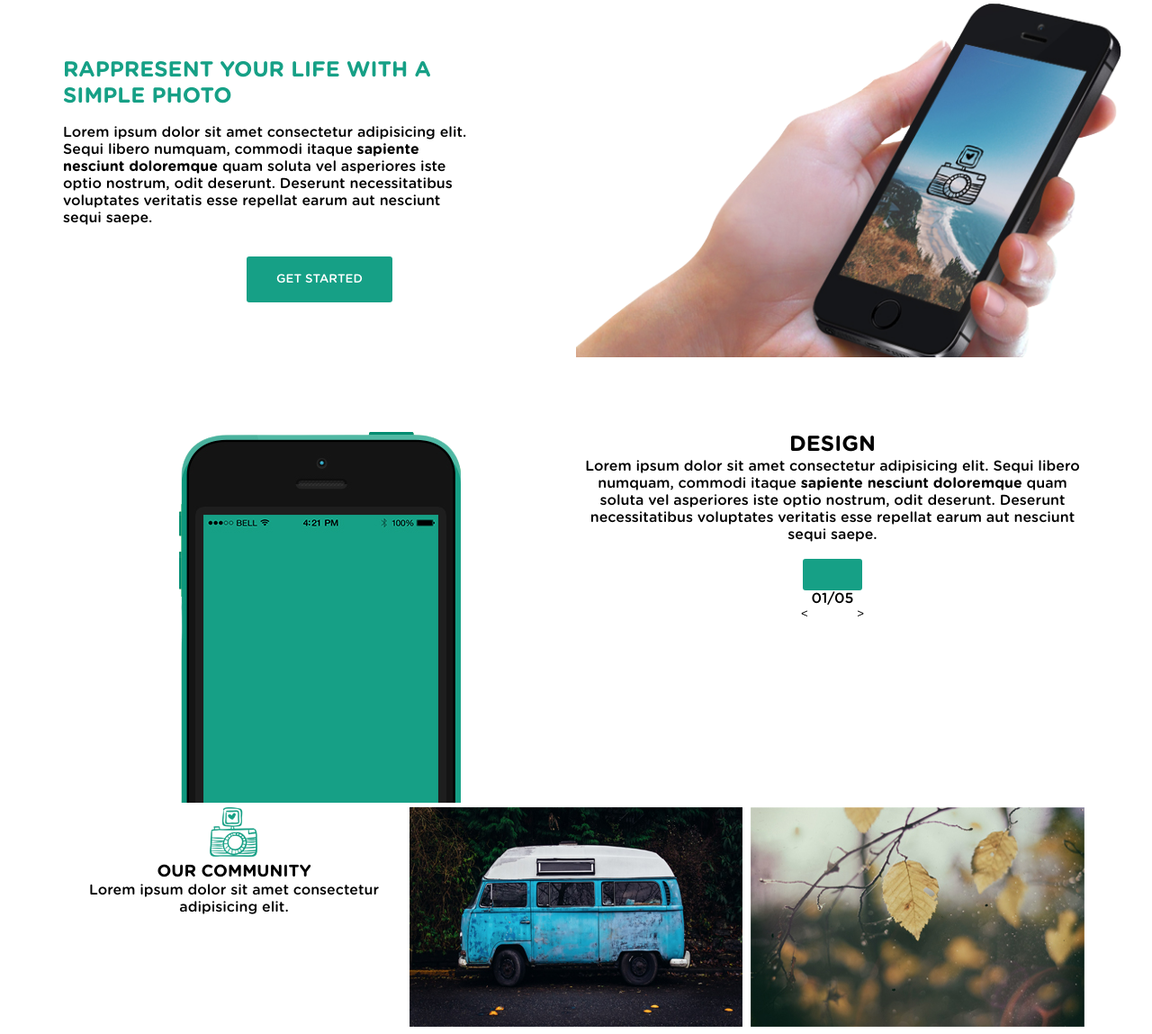
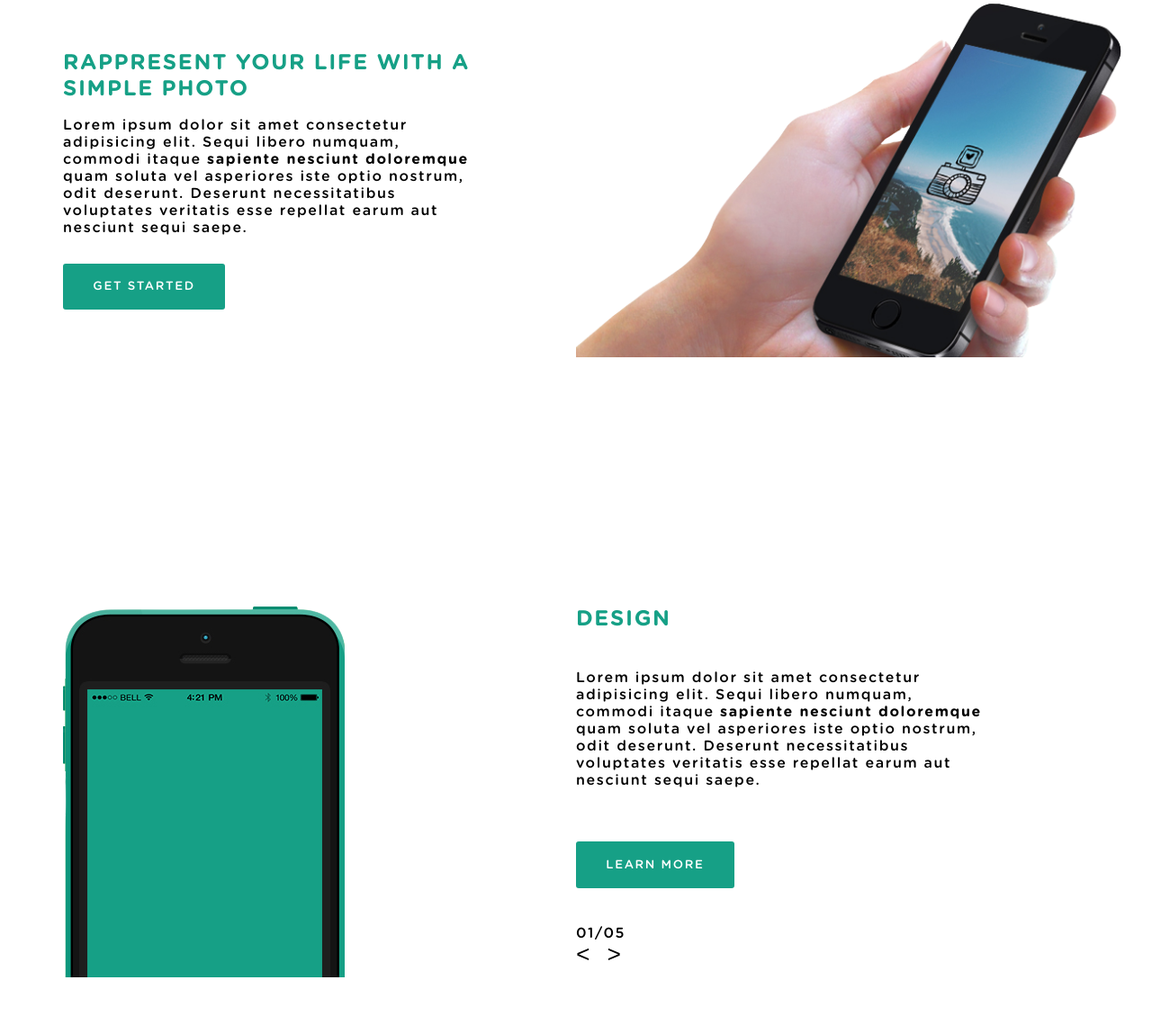
Before and after one commit to SyedMuhammadAhmadShah123/phototime, a plain HTML site: page index.html in a window 1280 px wide. Shown: the part 880-2029 px from the top of the page at 90% size. Drawn offline with Linux system fonts and the light colour scheme.

Commit message:
container-fluid-3rd css applied

```diff
--- a/css/styles.css
+++ b/css/styles.css
@@ -21,6 +21,7 @@
 body{
     font-family: gotham;
     font-weight: normal;
+    letter-spacing: .1em;
     /* color: white; */
 }
 header[class='container-fluid']{
@@ -135,6 +136,7 @@ button{
     font-family: inherit;
     border-radius: 3px;
     margin-top: 3%;
+    letter-spacing: inherit;
 }
 button:hover{
     cursor: pointer;
@@ -163,15 +165,32 @@ button:active {
     gap: 1em;
 
   }
-  .green-heading-2nd-container{
+.green-heading{
     color: var(--Dark-Cyan-color);
-    text-align: left;
 }
-#container-fluid-2nd .text{
+.text{
     width: 80%;
     text-align: left;
+    /* border: 2px solid red; */
   }
   #container-fluid-2nd img{
     /* border: 2px solid red; */
     width: 38em
   }
+  #container-fluid-3rd{
+    /* border: 2px solid red; */
+    height: 100vh;
+    display: flex;
+    align-items: center;
+
+}
+#container-fluid-3rd .col-6 {
+    text-align: left;
+    /* border: 2px solid yellow; */
+    display: grid;
+    gap: 2em;
+  }
+#container-fluid-3rd pre{
+    /* border: 2px solid green; */
+    font-size: xx-large;
+}
--- a/index.html
+++ b/index.html
@@ -42,13 +42,13 @@
         <div class="container">
           <div class="row">
             <div class="col-6">
-              <div class="green-heading-2nd-container text">
+              <div class="green-heading-2nd-container text green-heading">
                 <h2>RAPPRESENT YOUR LIFE WITH A SIMPLE PHOTO</h2>
               </div>
-              <div class="text">
+              <div class="text ">
                 <p>Lorem ipsum dolor sit amet consectetur adipisicing elit. Sequi libero numquam, commodi itaque <b>sapiente nesciunt doloremque</b> quam soluta vel asperiores iste optio nostrum, odit deserunt. Deserunt necessitatibus voluptates veritatis esse repellat earum aut nesciunt sequi saepe.</p>
               </div>
-              <div>
+              <div class="text">
                 <button class="btn-green">GET STARTED</button>
               </div>
             </div>
@@ -65,12 +65,16 @@
               <div class="col-6">
                 <img src="/assets/images/mobile.png">
               </div>
-              <div class="col-6">
-                <h2>DESIGN</h2>
-                <p>Lorem ipsum dolor sit amet consectetur adipisicing elit. Sequi libero numquam, commodi itaque <b>sapiente nesciunt doloremque</b> quam soluta vel asperiores iste optio nostrum, odit deserunt. Deserunt necessitatibus voluptates veritatis esse repellat earum aut nesciunt sequi saepe.</p>
-                <button class="btn-green"></button>
-                <p>01/05</p>
-                <pre>&#60 	&#62</pre>
+              <div class="col-6 ">
+                <h2 class="green-heading text">DESIGN</h2>
+                <p class="text">Lorem ipsum dolor sit amet consectetur adipisicing elit. Sequi libero numquam, commodi itaque <b>sapiente nesciunt doloremque</b> quam soluta vel asperiores iste optio nostrum, odit deserunt. Deserunt necessitatibus voluptates veritatis esse repellat earum aut nesciunt sequi saepe.</p>
+                <div>
+                  <button class="btn-green">LEARN MORE</button>
+                </div>
+                <div>
+                  <p>01/05</p>
+                  <pre>&#60 &#62</pre>
+                </div>
               </div>
             </div>
         </div>
```
